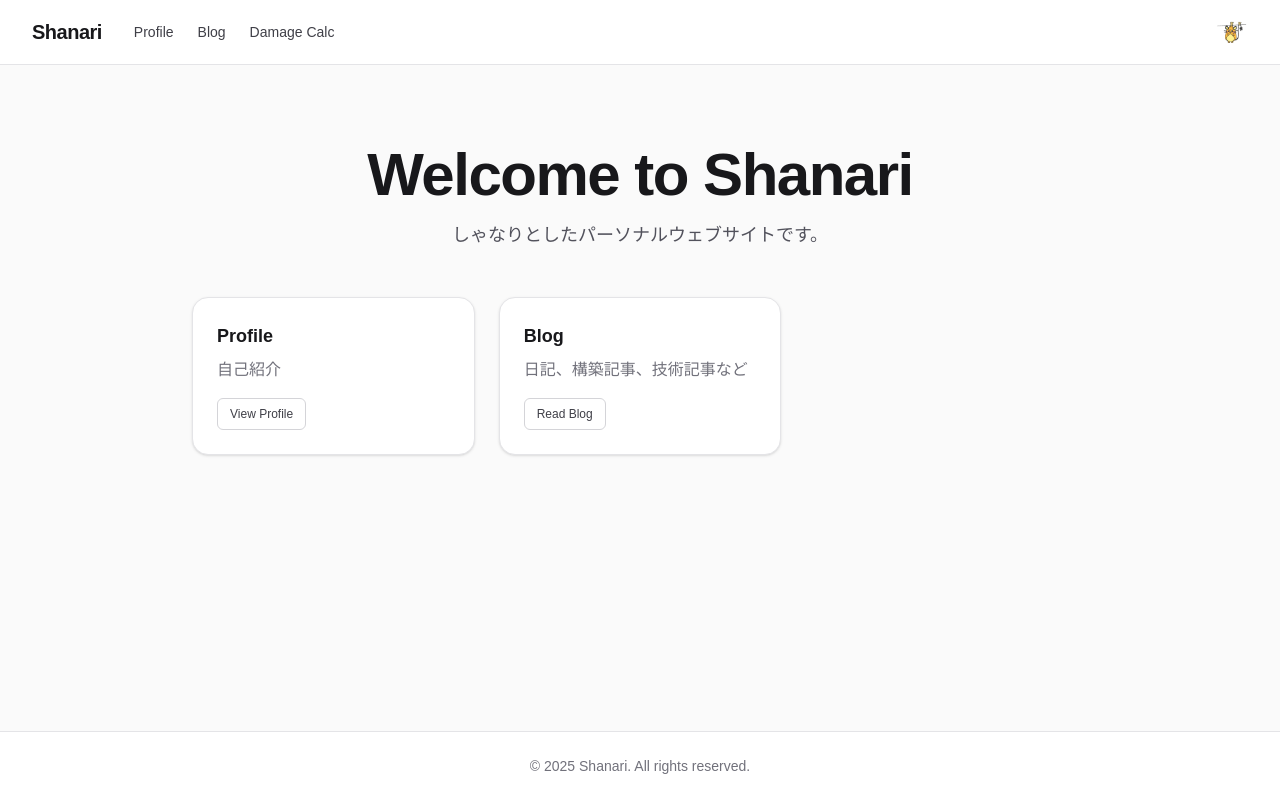
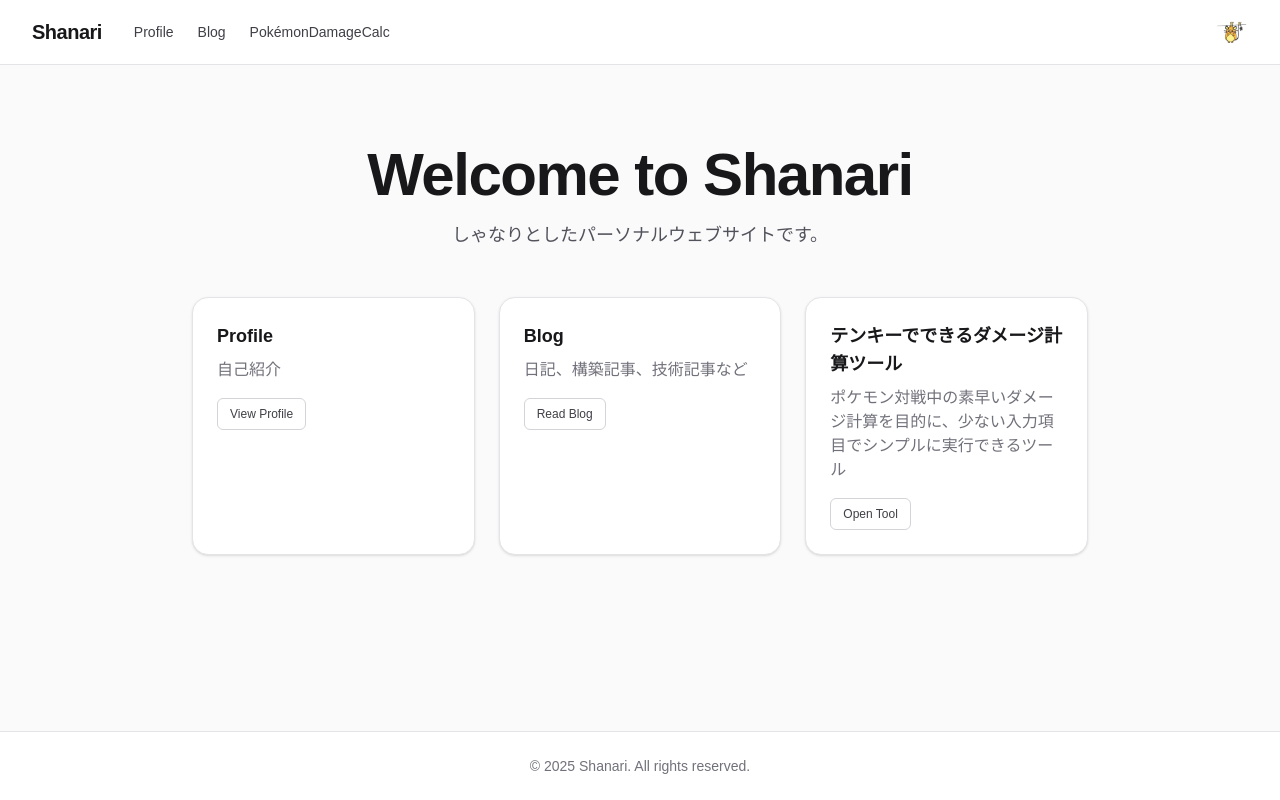
Before and after one commit to detianitatibs/shanari-antigravity, a Next.js app in the folder web/: page / in a window 1280 px wide. Built offline with nearby package versions, Linux system fonts and the light colour scheme; no server answers.

Commit message:
メインページからの動線を追加

```diff
--- a/web/app/(main)/page.tsx
+++ b/web/app/(main)/page.tsx
@@ -44,20 +44,20 @@ export default function Home() {
           </div>
         </div>
 
-        {/* Portfolio/Works Tile (Placeholder) */}
-        {/*
         <div className="group relative rounded-2xl border border-zinc-200 bg-white p-6 shadow-sm transition-shadow hover:shadow-md">
-          <h3 className="text-lg font-semibold text-zinc-900">Works</h3>
+          <h3 className="text-lg font-semibold text-zinc-900">テンキーでできるダメージ計算ツール</h3>
           <p className="mt-2 text-zinc-500">
-            Check out my projects and contributions.
+            ポケモン対戦中の素早いダメージ計算を目的に、少ない入力項目でシンプルに実行できるツール
           </p>
           <div className="mt-4">
-            <Button variant="secondary" size="sm" disabled>
-              Coming Soon
-            </Button>
+            <Link href="/pokemon-damage-calculation">
+              <Button variant="secondary" size="sm">
+                Open Tool
+              </Button>
+            </Link>
           </div>
         </div>
-        */}
+
       </div>
     </div>
   );
--- a/web/app/(main)/pokemon-damage-calculation/page.tsx
+++ b/web/app/(main)/pokemon-damage-calculation/page.tsx
@@ -3,7 +3,7 @@ import { ToolsDamageCalculationTemplate } from '../../../components/templates/To
 
 export const metadata: Metadata = {
     title: 'Pokemon Damage Calculator | Shanari',
-    description: 'ポケモン対戦中の素早いダメージ計算を目標に、少ない入力項目でシンプルに実行できるツールです。',
+    description: 'ポケモン対戦中の素早いダメージ計算を目的に、少ない入力項目でシンプルに実行できるツールです。',
 };
 
 export default function PokemonDamageCalculationPage() {
--- a/web/components/molecules/Nav/index.tsx
+++ b/web/components/molecules/Nav/index.tsx
@@ -5,7 +5,7 @@ export const Nav: React.FC = () => {
     const links = [
         { href: '/profile', label: 'Profile' },
         { href: '/blog', label: 'Blog' },
-        { href: '/pokemon-damage-calculation', label: 'Damage Calc' },
+        { href: '/pokemon-damage-calculation', label: 'PokémonDamageCalc' },
     ];
 
     return (
--- a/web/components/organisms/Header/index.tsx
+++ b/web/components/organisms/Header/index.tsx
@@ -13,7 +13,7 @@ export const Header: React.FC = () => {
     const navLinks = [
         { href: '/profile', label: 'Profile' },
         { href: '/blog', label: 'Blog' },
-        { href: '/pokemon-damage-calculation', label: 'Damage Calc' },
+        { href: '/pokemon-damage-calculation', label: 'PokémonDamageCalc' },
     ];
     return (
         <header className="bg-white border-b border-zinc-200 sticky top-0 z-50">
--- a/web/components/templates/ToolsDamageCalculationTemplate/index.tsx
+++ b/web/components/templates/ToolsDamageCalculationTemplate/index.tsx
@@ -16,7 +16,7 @@ export const ToolsDamageCalculationTemplate: React.FC = () => {
                 テンキーでできるダメージ計算ツール
             </h1>
             <p className="mb-8 text-sm text-zinc-500">
-                ポケモン対戦中の素早いダメージ計算を目標に、少ない入力項目でシンプルに実行できるツールです。<br />
+                ポケモン対戦中の素早いダメージ計算を目的に、少ない入力項目でシンプルに実行できるツールです。<br />
                 威力、攻撃実数値、防御実数値、HPは(+, -, *, /)で四則演算ができます。
             </p>
 
```
